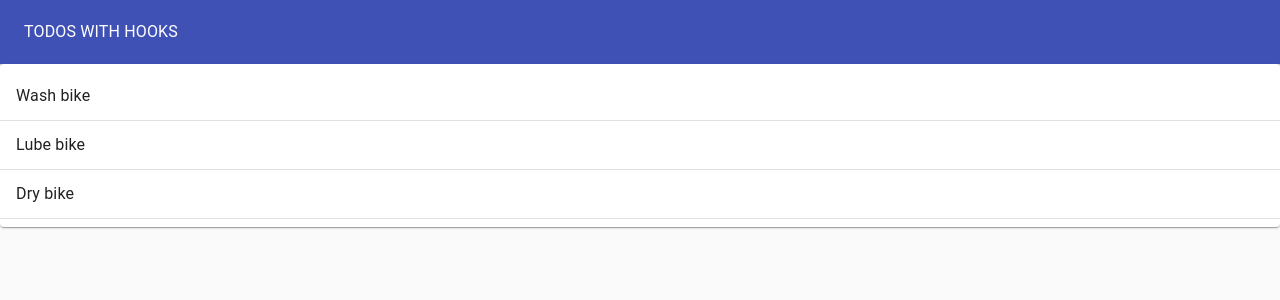
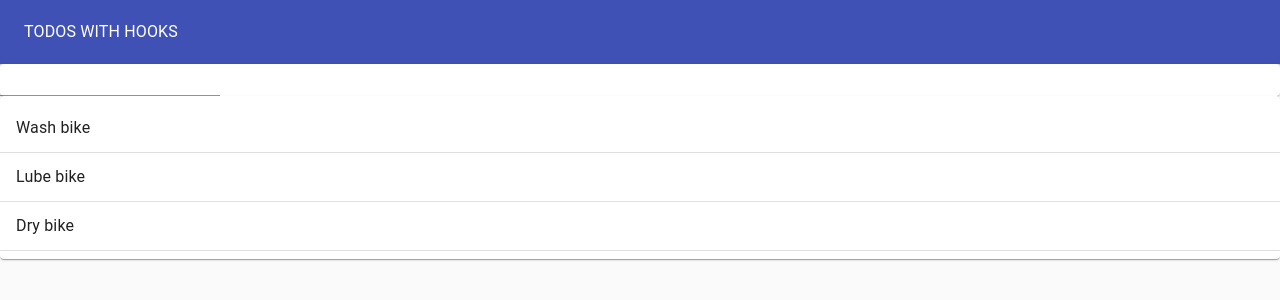
Before and after one commit to neeerajtk/Todo-List-Hooks, a React (Create React App) app in the folder todo/: page / in a window 1280 px wide. Shown: the top 300 px of the page. Built offline with nearby package versions, Linux system fonts and the light colour scheme.

Commit message:
basic form added

```diff
--- a/todo/src/TodoApp.js
+++ b/todo/src/TodoApp.js
@@ -1,5 +1,6 @@
 import React, {useState} from 'react';
 import TodoList from './TodoList';
+import TodoForm from './TodoForm';
 import Typography from "@material-ui/core/Typography";
 import Paper from "@material-ui/core/Paper";
 import AppBar from "@material-ui/core/AppBar";
@@ -29,6 +30,7 @@
                     <Typography color="inherit">TODOS WITH HOOKS</Typography>
                 </Toolbar>
             </AppBar>
+            <TodoForm/>
             <TodoList todos={todos}/>
 
         </Paper>
--- /dev/null
+++ b/todo/src/TodoForm.js
@@ -0,0 +1,12 @@
+import React from "react";
+import TextField from "@material-ui/core/TextField";
+import Paper from "@material-ui/core/Paper";
+
+function TodoForm(props){
+    return(
+        <Paper>
+            <TextField/>
+        </Paper>
+    )
+}
+export default TodoForm;
```
